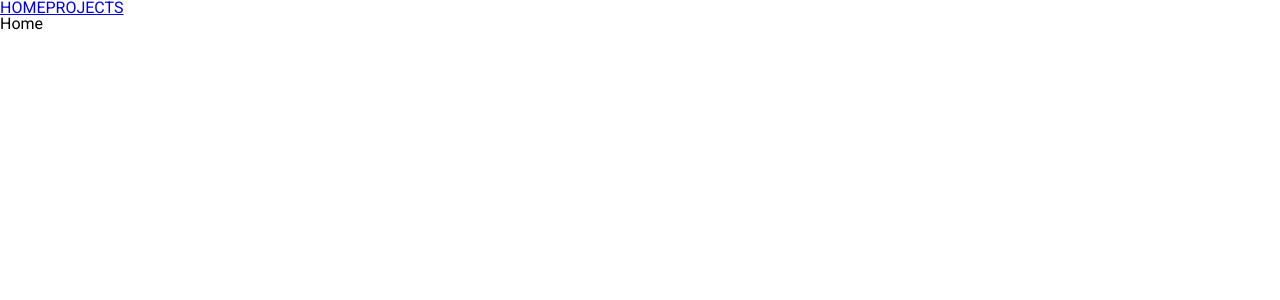
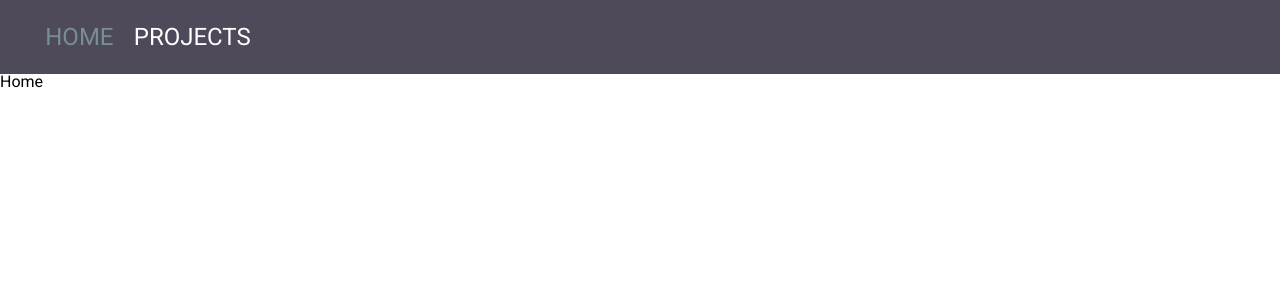
Before and after one commit to IsaiahCollazo99/portfolio-site, a React (Create React App) app in the folder isaiah-collazo/: page / in a window 1280 px wide. Shown: the top 300 px of the page. Built offline with nearby package versions, Linux system fonts and the light colour scheme.

Commit message:
create navBar css and import resume pdf

```diff
--- a/isaiah-collazo/src/components/navBar/NavBar.js
+++ b/isaiah-collazo/src/components/navBar/NavBar.js
@@ -1,11 +1,14 @@
 import React from 'react';
 import { NavLink } from 'react-router-dom';
+import '../../css/navBar/navBar.css';
 
 const NavBar = () => {
     return (
         <nav className="mainNav">
-            <NavLink exact to="/">HOME</NavLink>
-            <NavLink exact to="/projects">PROJECTS</NavLink>
+            <div className="navLinkContainer">
+                <NavLink exact to="/" className="navLink">HOME</NavLink>
+                <NavLink exact to="/projects" className="navLink">PROJECTS</NavLink>
+            </div>
         </nav>
     )
 }
--- a/isaiah-collazo/src/css/navBar/navBar.css
+++ b/isaiah-collazo/src/css/navBar/navBar.css
@@ -0,0 +1,31 @@
+.mainNav {
+    background-color: #4E4A59;
+    padding: 25px;
+    font-size: 24px;
+    display: flex;
+}
+
+.navLinkContainer {
+    width: 20%;
+    display: flex;
+    justify-content: space-evenly;
+}
+
+.navLink {
+    color: white;
+    text-decoration: none;
+}
+
+.navLink:hover {
+    font-size: 25px;
+    text-shadow: 1px 1px 5px #000000;
+}
+
+.active {
+    color: #788E97;
+}
+
+.active:hover {
+    font-size: 24px;
+    text-shadow: none;
+}
```
Also changed, not shown: 1 other file (tests, documents, lock files or other folders).
